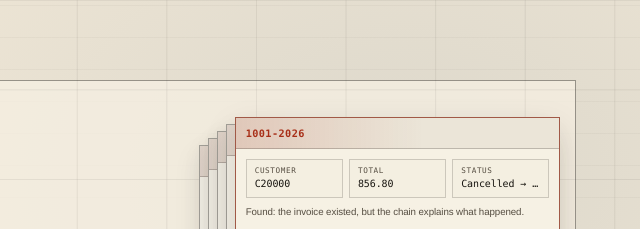
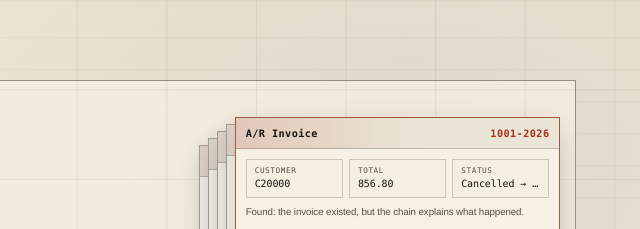
Before and after one commit to brendars91/Learn-SapB1, a website: page index.html in a window 1280 px wide. Shown: the part 1265-1494 px from the top of the page, 640-1280 px from the left. Drawn offline with Linux system fonts and the light colour scheme.

Commit message:
fix: isolate case-screen content from legacy span styling

```diff
--- a/chapter1-case-screens.css
+++ b/chapter1-case-screens.css
@@ -46,6 +46,29 @@
 
 .hb-case-screen[data-open]:not(:last-of-type) {
   filter: saturate(.8) contrast(.97);
+}
+
+/* The previous implementation styled every span below .hb-ch1-screens as a
+   pseudo-window. Reset that legacy rule inside the real mini interfaces so
+   their labels stay ordinary inline content. */
+.hb-ch1-screens .hb-case-screen span {
+  position: static;
+  inset: auto;
+  width: auto;
+  height: auto;
+  min-width: 0;
+  border: 0;
+  background: none;
+  box-shadow: none;
+  opacity: 1;
+  overflow: visible;
+  transform: none;
+  transition: none;
+}
+
+.hb-ch1-screens .hb-case-screen span::before,
+.hb-ch1-screens .hb-case-screen span::after {
+  content: none;
 }
 
 .hb-case-screen header {
```
